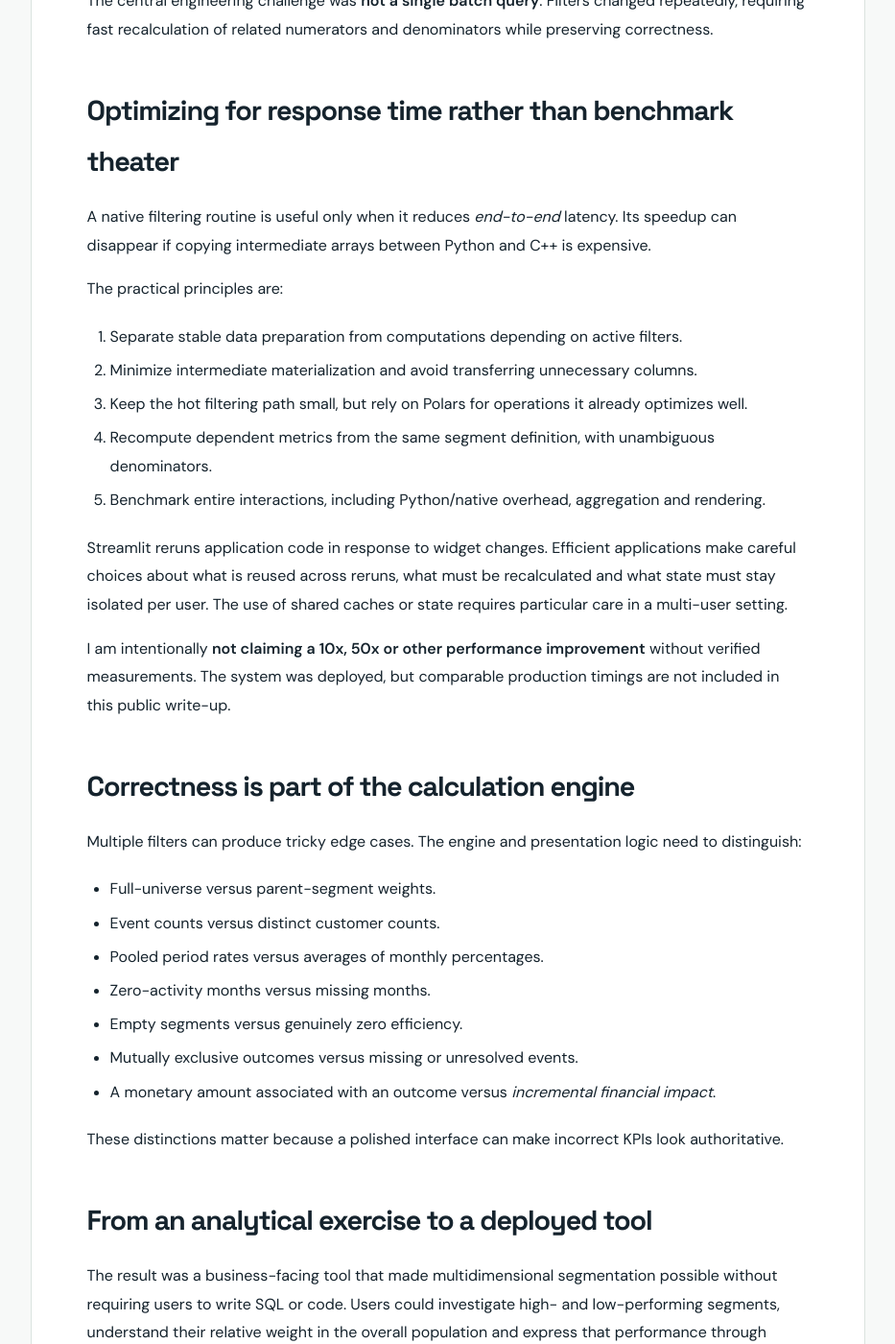
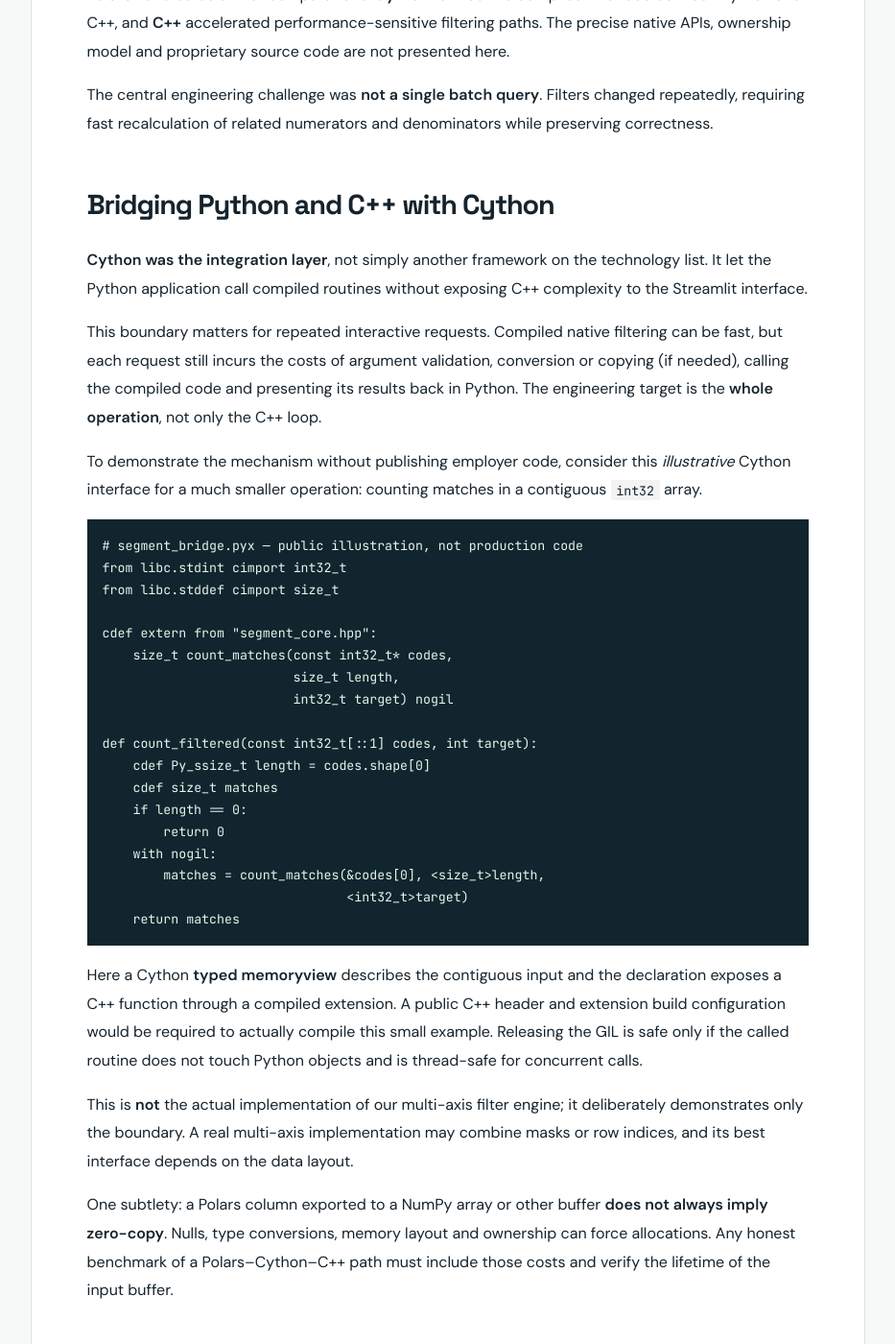
Before and after one commit to zgcharaf/zgcharaf.github.io, a Jekyll site: the page built from _posts/2026-10-10-segmentation-engine.md, in a window 1280 px wide and 1400 px high, scrolled down 3507 px. Shown: the whole window at 96% size, without its empty margins (173-1106 px from the left). Built offline with Jekyll 4.4.1, drawn with Linux system fonts in a browser that asks for light colours; some of the changed text lies outside the part shown.

Commit message:
Explain the Cython bridge to the native C++ segmentation engine

````diff
--- a/_posts/2026-10-10-segmentation-engine.md
+++ b/_posts/2026-10-10-segmentation-engine.md
@@ -1,10 +1,10 @@
 ---
 layout: post
 title: "From 10 Million Customer Events to Business Decisions"
-description: "Building a deployed interactive segmentation engine using Streamlit, Python, Polars and C++."
+description: "Building a deployed interactive segmentation engine using Streamlit, Python, Polars, Cython and C++."
 date: 2026-10-10 15:30:00 +0200
 category: ENGINEERING CASE STUDY
-tags: [Streamlit, Python, Polars, C++, Performance]
+tags: [Streamlit, Python, Polars, Cython, C++, Performance]
 ---
 
 *The hardest part of analyzing ten million customer events was not their volume. It was letting business users explore arbitrary segments, repeatedly, without writing code or waiting for a bespoke report.*
@@ -13,7 +13,7 @@ tags: [Streamlit, Python, Polars, C++, Performance]
 
 We needed to analyze approximately **10 million customer events** across multiple axes. A static dashboard could display predefined aggregations, but users needed to explore new combinations on demand: Which populations perform well? Which pockets underperform? What do those differences represent in **euros and event counts**?
 
-The solution was an interactive, **deployed Streamlit application** backed by a calculation engine using **Python, Polars and C++**. Users could narrow the data along several dimensions, inspect a segment, change the selection and immediately recompute its KPIs.
+The solution was an interactive, **deployed Streamlit application** backed by a calculation engine using **Python, Polars, Cython and C++**. Users could narrow the data along several dimensions, inspect a segment, change the selection and immediately recompute its KPIs.
 
 The experience resembled a decision tree, except the business user chose the splits. It was **not a trained decision-tree model**: it was multidimensional, guided analytical exploration.
 
@@ -59,7 +59,7 @@ Suppose a year of data contained **10 million events worth €180 million**. A u
 
 The interesting business question is why a population contributing **3% of events** represents **10% of monetary exposure**, while amount-based performance trails count-based performance. This creates a hypothesis for investigation, **not proof of a causal effect**. An inefficient amount is not automatically recoverable revenue.
 
-## Four technologies, one interactive workload
+## An interactive workload across Python, Cython and C++
 
 The public architectural description is deliberately conceptual:
 
@@ -72,7 +72,10 @@ Streamlit: choose filters and comparison axes
      v
 Python: orchestrate each selection and KPI request
      |
-     +---- C++: performance-critical filter evaluation
+     +---- Cython: compiled Python/C++ interface
+     |         |
+     |         v
+     |       C++: performance-critical filtering
      |
      +---- Polars: columnar aggregation and summarization
      |
@@ -83,9 +86,44 @@ Counts, amounts, monthly averages, rates, segment weights
 Streamlit: render updated business view
 ```
 
-**Streamlit** provided an accessible interface. **Python** coordinated the application and calculations. **Polars** handled columnar computations. **C++** accelerated performance-sensitive filtering paths. The exact binding, execution boundaries and proprietary source code are not presented here.
+**Streamlit** provided an accessible interface. **Python** coordinated the application and calculations. **Polars** handled columnar computations. **Cython** formed the compiled interface between Python and C++, and **C++** accelerated performance-sensitive filtering paths. The precise native APIs, ownership model and proprietary source code are not presented here.
 
 The central engineering challenge was **not a single batch query**. Filters changed repeatedly, requiring fast recalculation of related numerators and denominators while preserving correctness.
+
+## Bridging Python and C++ with Cython
+
+**Cython was the integration layer**, not simply another framework on the technology list. It let the Python application call compiled routines without exposing C++ complexity to the Streamlit interface.
+
+This boundary matters for repeated interactive requests. Compiled native filtering can be fast, but each request still incurs the costs of argument validation, conversion or copying (if needed), calling the compiled code and presenting its results back in Python. The engineering target is the **whole operation**, not only the C++ loop.
+
+To demonstrate the mechanism without publishing employer code, consider this *illustrative* Cython interface for a much smaller operation: counting matches in a contiguous `int32` array.
+
+```cython
+# segment_bridge.pyx — public illustration, not production code
+from libc.stdint cimport int32_t
+from libc.stddef cimport size_t
+
+cdef extern from "segment_core.hpp":
+    size_t count_matches(const int32_t* codes,
+                         size_t length,
+                         int32_t target) nogil
+
+def count_filtered(const int32_t[::1] codes, int target):
+    cdef Py_ssize_t length = codes.shape[0]
+    cdef size_t matches
+    if length == 0:
+        return 0
+    with nogil:
+        matches = count_matches(&codes[0], <size_t>length,
+                                <int32_t>target)
+    return matches
+```
+
+Here a Cython **typed memoryview** describes the contiguous input and the declaration exposes a C++ function through a compiled extension. A public C++ header and extension build configuration would be required to actually compile this small example. Releasing the GIL is safe only if the called routine does not touch Python objects and is thread-safe for concurrent calls.
+
+This is **not** the actual implementation of our multi-axis filter engine; it deliberately demonstrates only the boundary. A real multi-axis implementation may combine masks or row indices, and its best interface depends on the data layout.
+
+One subtlety: a Polars column exported to a NumPy array or other buffer **does not always imply zero-copy**. Nulls, type conversions, memory layout and ownership can force allocations. Any honest benchmark of a Polars–Cython–C++ path must include those costs and verify the lifetime of the input buffer.
 
 ## Optimizing for response time rather than benchmark theater
 
@@ -97,7 +135,7 @@ The practical principles are:
 2. Minimize intermediate materialization and avoid transferring unnecessary columns.
 3. Keep the hot filtering path small, but rely on Polars for operations it already optimizes well.
 4. Recompute dependent metrics from the same segment definition, with unambiguous denominators.
-5. Benchmark entire interactions, including Python/native overhead, aggregation and rendering.
+5. Benchmark entire interactions, including Cython boundary overhead, any copies, aggregation and rendering.
 
 Streamlit reruns application code in response to widget changes. Efficient applications make careful choices about what is reused across reruns, what must be recalculated and what state must stay isolated per user. The use of shared caches or state requires particular care in a multi-user setting.
 
@@ -123,7 +161,7 @@ The result was a business-facing tool that made multidimensional segmentation po
 
 This project shaped my engineering philosophy: **optimization starts with an actual user workflow**. A fast algorithm matters because it allows someone to ask a second question, challenge the first answer and reach a better decision while they are still exploring.
 
-A natural public companion project is a fully synthetic benchmark that compares alternative filtering engines on reproducible event data, records p50/p95 interaction latency, validates KPI invariants and reports the costs of crossing Python/C++ boundaries. Those results would describe the public experiment, not the proprietary application.
+A natural public companion project is a fully synthetic benchmark that compares pure Polars, Cython-wrapped native filtering and other approaches on reproducible event data, records p50/p95 interaction latency, validates KPI invariants and reports the costs of crossing Python/C++ boundaries. Those results would describe the public experiment, not the proprietary application.
 
 ---
 
````
